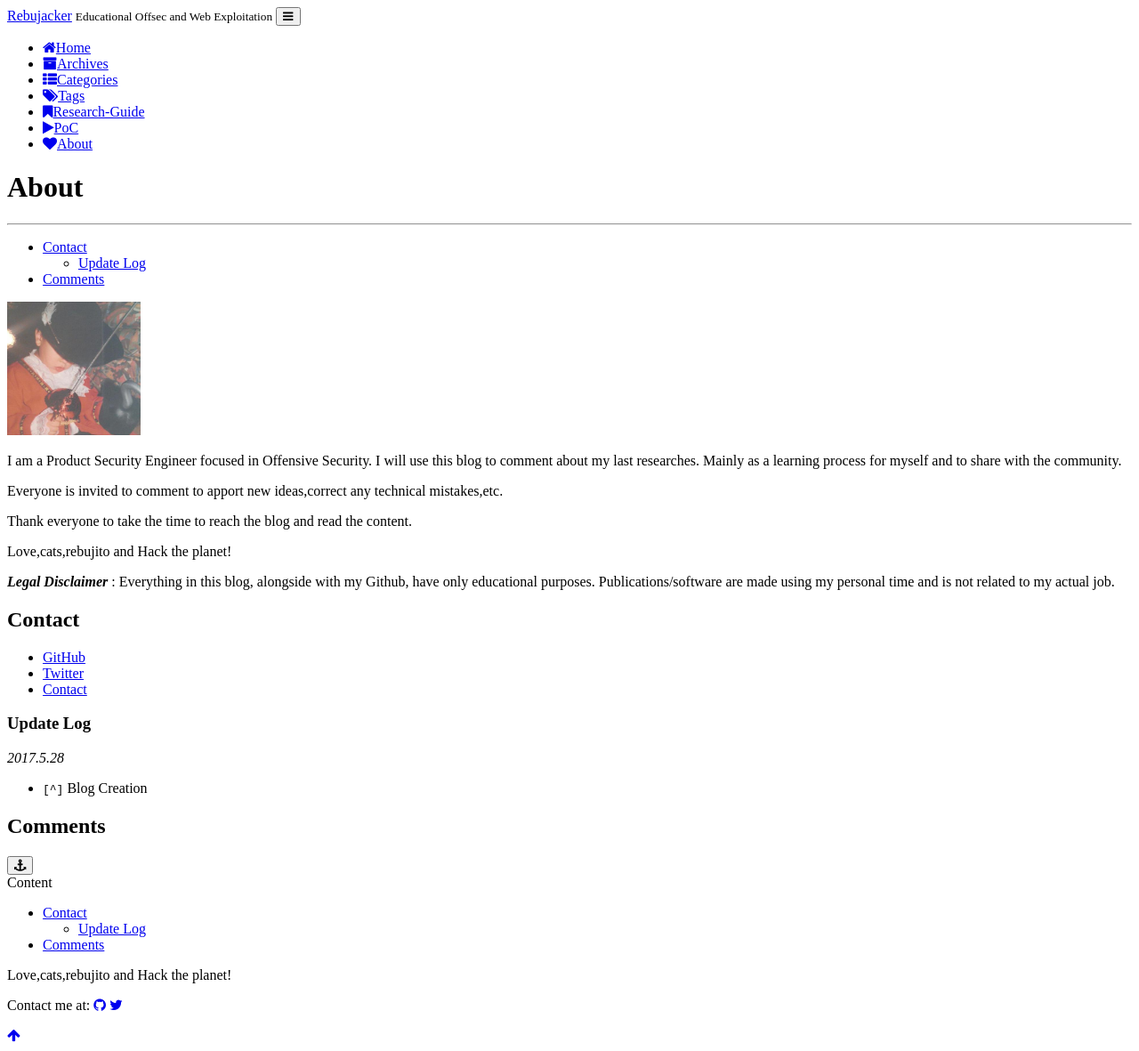
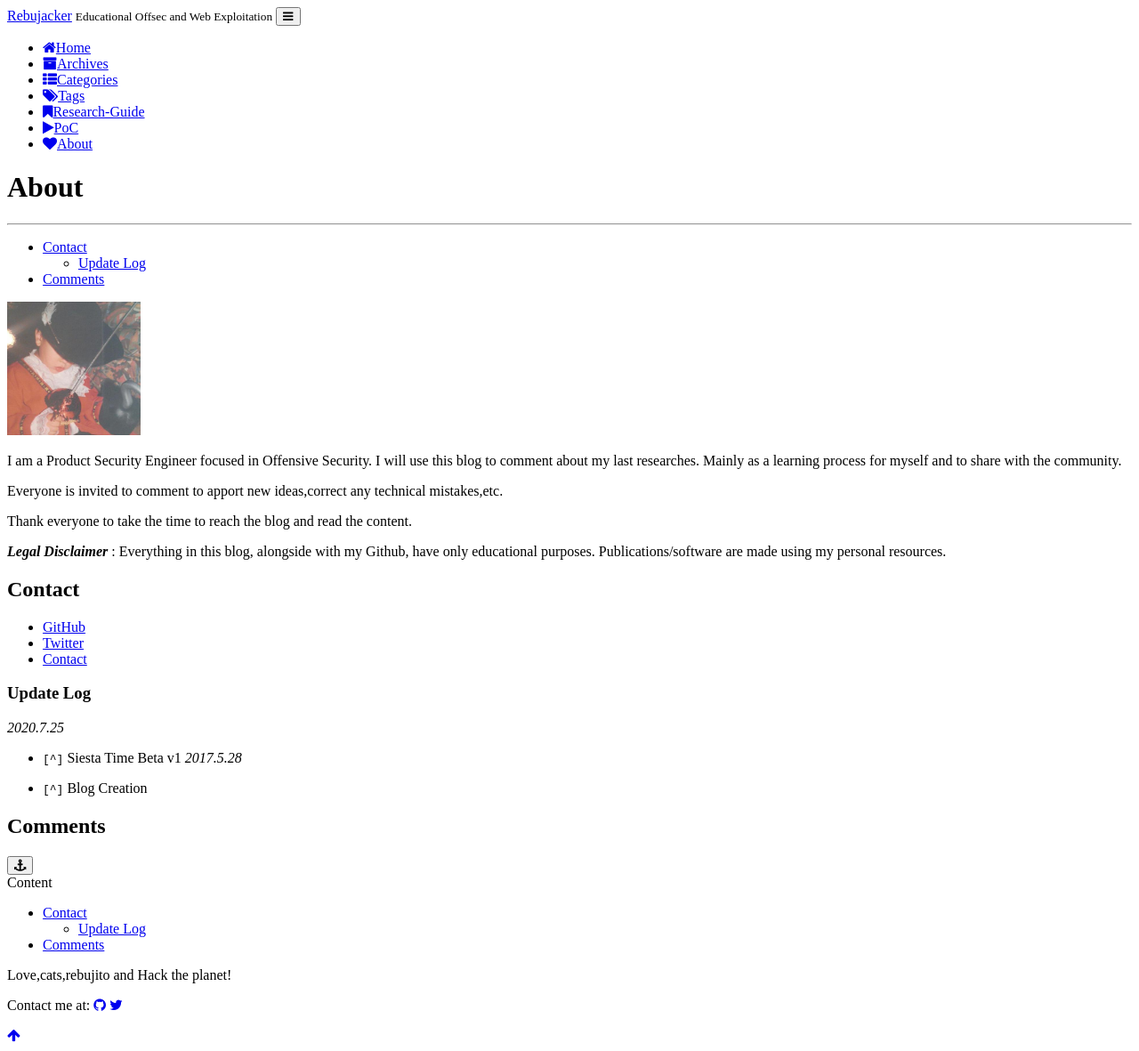
Before and after one commit to AlvFolgado/alvfolgado.github.io, a Jekyll site: the page built from page/5about.md, in a window 1280 px wide. Shown: the whole page at 89% size. Built offline with Jekyll 4.4.1, drawn with Linux system fonts in a browser that asks for light colours; comment, search, counter and statistics services are not loaded; a style sheet for code colours, icons or effects is not loaded.

Commit message:
2020Updates

```diff
--- a/page/5about.md
+++ b/page/5about.md
@@ -18,10 +18,8 @@ Everyone is invited to comment to apport new ideas,correct any technical mistake
 
 Thank everyone to take the time to reach the blog and read the content.
 
-Love,cats,rebujito and Hack the planet!
 
-
-***Legal Disclaimer*** : Everything in this blog, alongside with my Github, have only educational purposes. Publications/software are made using my personal time and is not related to my actual job.
+***Legal Disclaimer*** : Everything in this blog, alongside with my Github, have only educational purposes. Publications/software are made using my personal resources.
 
 ## Contact
 
@@ -31,6 +29,9 @@ Love,cats,rebujito and Hack the planet!
 
 ### Update Log
 
+*2020.7.25*
+
+- `[^]` Siesta Time Beta v1
 *2017.5.28*
 
 - `[^]` Blog Creation
```
Also changed, not shown: _posts/2020-07-25-SiestaTimeBeta.md (added, +66 -0 lines), favicon.ico, favicon2.ico (added).
